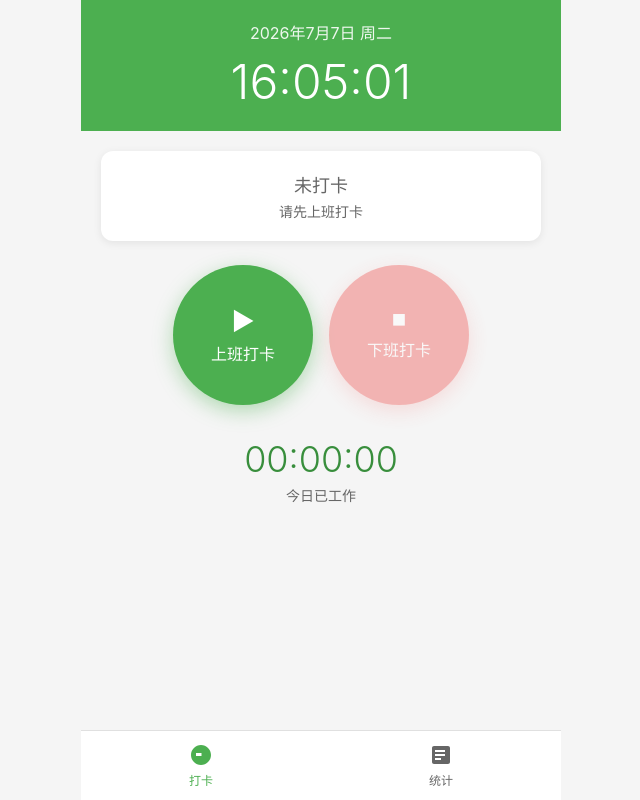
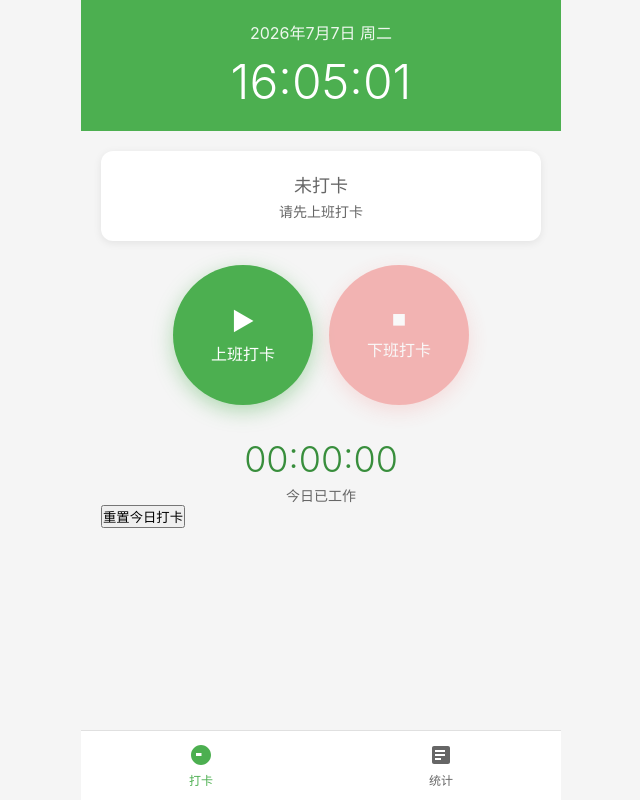
Before and after one commit to zygtew/work-tracker, a plain HTML site: page index.html in a window 1280 px wide. Shown: the whole page, without its empty margins (319-959 px from the left). Drawn offline with Linux system fonts and the light colour scheme.

Commit message:
Add reset button

```diff
--- a/index.html
+++ b/index.html
@@ -44,6 +44,8 @@
           <div class="duration-value" id="duration-value">00:00:00</div>
           <div class="duration-label">今日已工作</div>
         </div>
+
+        <button class="reset-btn" id="btn-reset">重置今日打卡</button>
       </main>
     </div>
 
```
